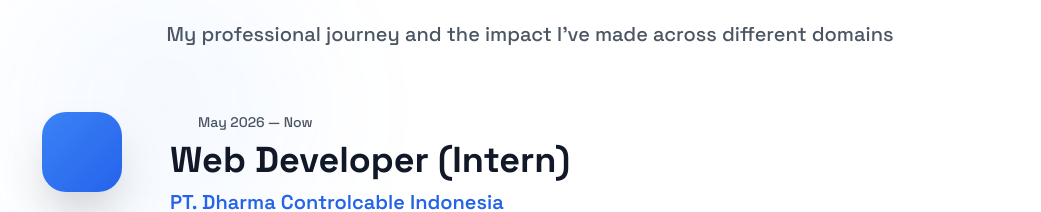
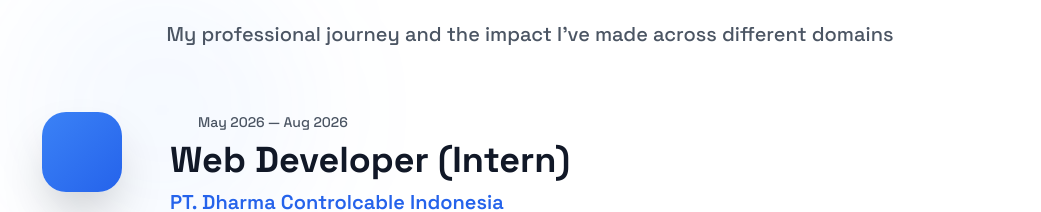
Before and after one commit to zennmhtr/my-portfoliov2, a Next.js app: page / in a window 1280 px wide. Shown: the part 3940-4152 px from the top of the page, without its empty margins (110-1151 px from the left). Built offline with nearby package versions, Linux system fonts and the light colour scheme; no server answers; some icons are missing.

Commit message:
My Portfolio V2

```diff
--- a/src/components/portfolio/ExperienceSection.tsx
+++ b/src/components/portfolio/ExperienceSection.tsx
@@ -8,7 +8,7 @@ const experience = [
 {
     role: "Web Developer (Intern)",
     company: "PT. Dharma Controlcable Indonesia",
-    period: "May 2026 — Now",
+    period: "May 2026 — Aug 2026",
     type: "Internship",
     companyIcon: "mdi:company",
     companyColor: "from-blue-500 to-blue-600",
```
